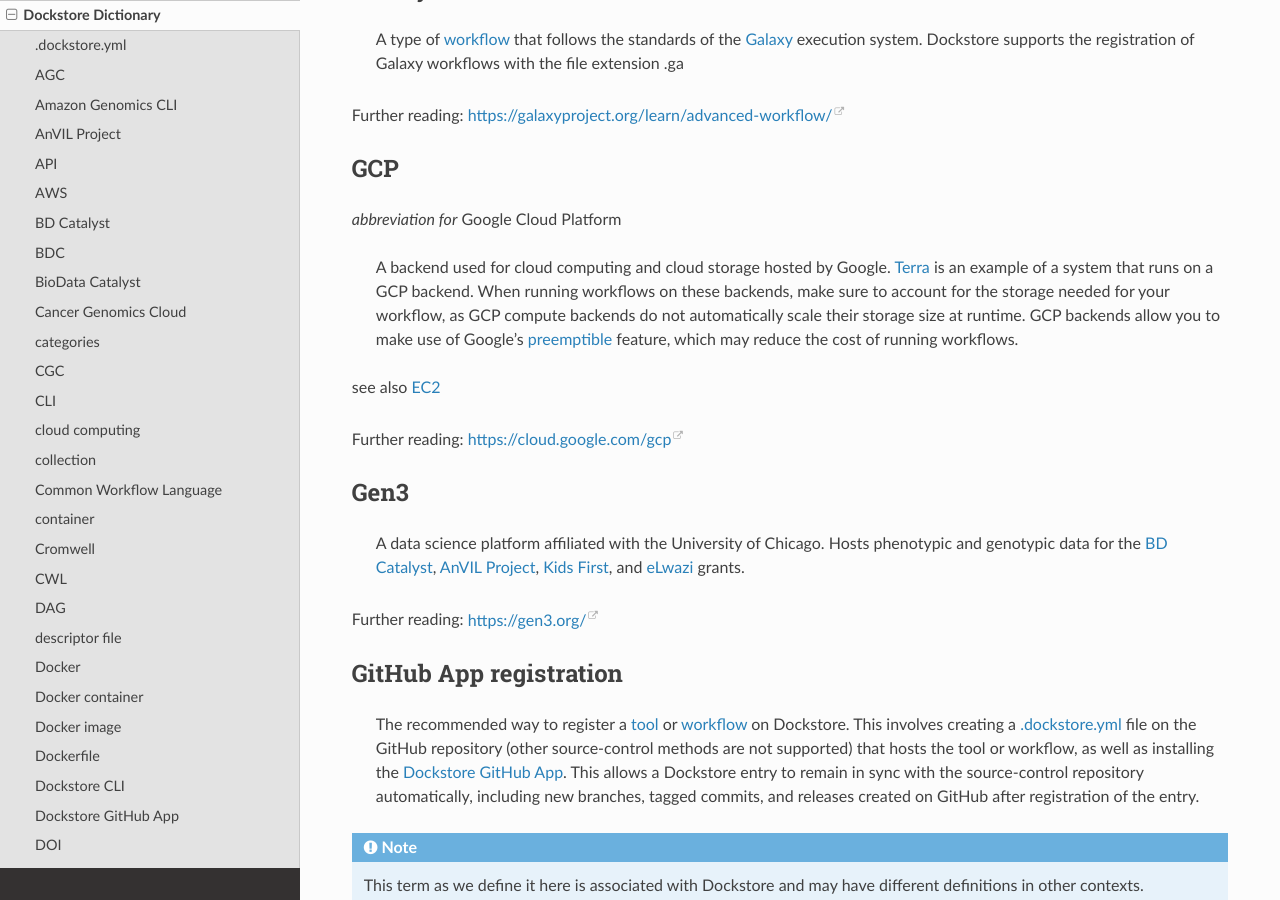
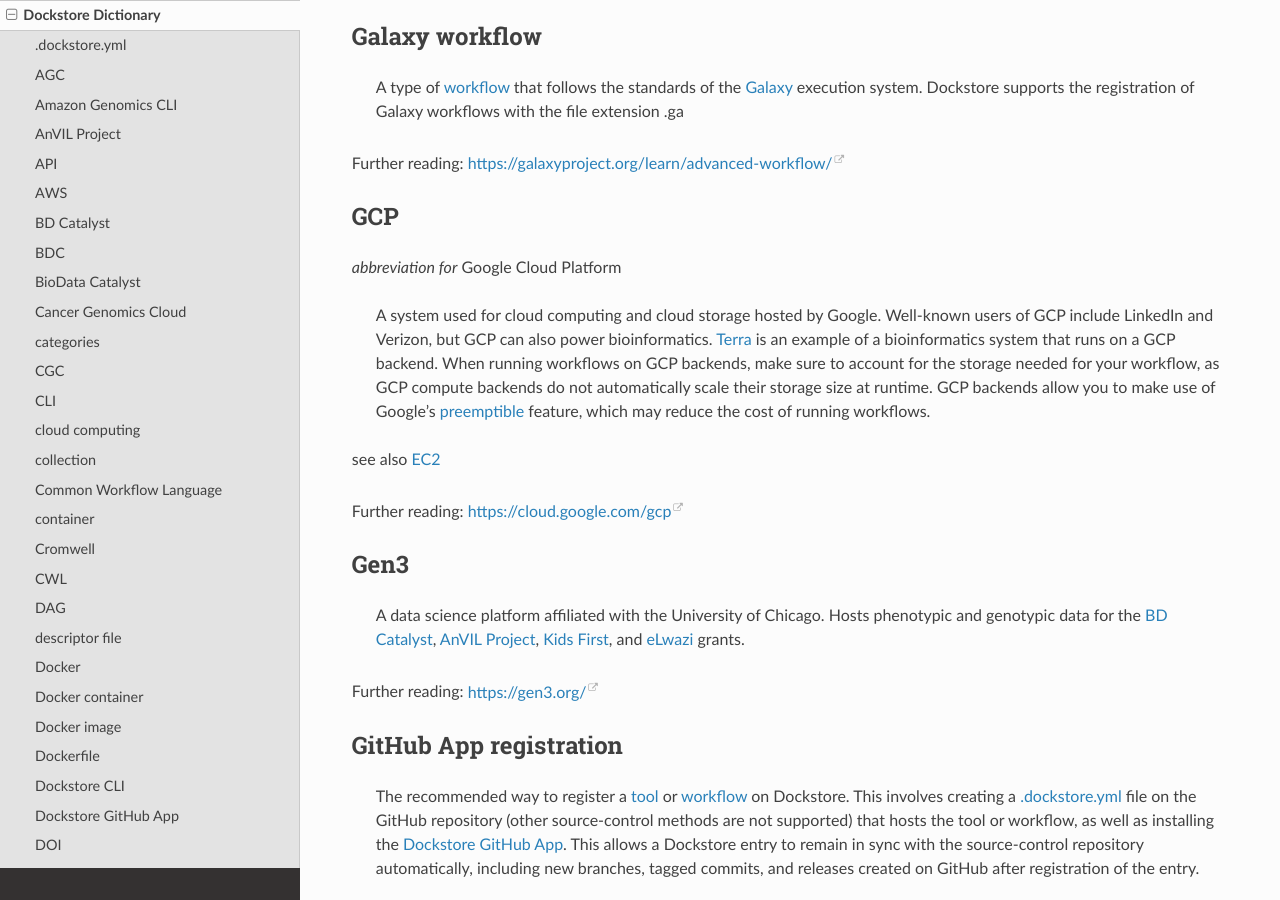
Before and after one commit to dockstore/dockstore-documentation, a Sphinx documentation site: the page built from docs/dictionary.rst, in a window 1280 px wide and 900 px high, scrolled down 8709 px. Built offline with Sphinx 7.4.7 and the Read the Docs theme 2.0.0, drawn with Linux system fonts in a browser that asks for light colours; some of the changed text lies outside the part shown.

Commit message:
non-backend entry updates for the other PR
in hindsight there was probably a better way of doing this

```diff
--- a/docs/_attic/glossary_entries.py
+++ b/docs/_attic/glossary_entries.py
@@ -23,10 +23,11 @@
 	acronym_full="[Amazon Genomics CLI]")
 
 AmazonGenomicsCLI = GlossEntry("Amazon Genomics CLI",
-	definition="A [CLI]-based tool that supports launching bioinformatics-related workflows on [AWS] cloud infrastructure. Supports the [WES] standard, and can communicate with the [Dockstore CLI].",
+	definition="A [CLI]-based tool that supports launching bioinformatics-related workflows on [AWS] cloud infrastructure. The [Dockstore CLI] can launch workflows on AWS using Amazon Genomics CLI's [WES] implementation.",
 	furtherreading="https://aws.amazon.com/blogs/industries/announcing-amazon-genomics-cli-preview/",
 	institute="",
-	pronunciation='')
+	pronunciation='',
+	seealso="[AGC]")
 
 AnVIL = GlossEntry("AnVIL Project",
 	acronym_full="Analysis Visualization and Informatics Labspace",
@@ -264,7 +265,7 @@
 
 GCP = GlossEntry("GCP",
 	acronym_full="Google Cloud Platform",
-	definition="A backend used for cloud computing and cloud storage hosted by Google. [Terra] is an example of a system that runs on a GCP backend. When running workflows on these backends, make sure to account for the storage needed for your workflow, as GCP compute backends do not automatically scale their storage size at runtime. GCP backends allow you to make use of Google's [preemptible] feature, which may reduce the cost of running workflows.",
+	definition="A system used for cloud computing and cloud storage hosted by Google. Well-known users of GCP include LinkedIn and Verizon, but GCP can also power bioinformatics. [Terra] is an example of a bioinformatics system that runs on a GCP backend. When running workflows on GCP backends, make sure to account for the storage needed for your workflow, as GCP compute backends do not automatically scale their storage size at runtime. GCP backends allow you to make use of Google's [preemptible] feature, which may reduce the cost of running workflows.",
 	furtherreading="https://cloud.google.com/gcp",
 	institute="",
 	pronunciation="",
--- a/docs/dictionary.rst
+++ b/docs/dictionary.rst
@@ -110,7 +110,9 @@
 
 Amazon Genomics CLI
 -------------------
-    A :ref:`dict CLI`-based tool that supports launching bioinformatics-related workflows on :ref:`dict AWS` cloud infrastructure. Supports the :ref:`dict WES` standard, and can communicate with the :ref:`dict Dockstore CLI`.
+    A :ref:`dict CLI`-based tool that supports launching bioinformatics-related workflows on :ref:`dict AWS` cloud infrastructure. The :ref:`dict Dockstore CLI` can launch workflows on AWS using Amazon Genomics CLI's :ref:`dict WES` implementation.
+
+see also :ref:`dict AGC`
 
 Further reading: `<https://aws.amazon.com/blogs/industries/announcing-amazon-genomics-cli-preview/>`_
 
@@ -504,7 +506,7 @@
 ---
 *abbreviation for* Google Cloud Platform
 
-    A backend used for cloud computing and cloud storage hosted by Google. :ref:`dict Terra` is an example of a system that runs on a GCP backend. When running workflows on these backends, make sure to account for the storage needed for your workflow, as GCP compute backends do not automatically scale their storage size at runtime. GCP backends allow you to make use of Google's :ref:`dict preemptible` feature, which may reduce the cost of running workflows.
+    A system used for cloud computing and cloud storage hosted by Google. Well-known users of GCP include LinkedIn and Verizon, but GCP can also power bioinformatics. :ref:`dict Terra` is an example of a bioinformatics system that runs on a GCP backend. When running workflows on GCP backends, make sure to account for the storage needed for your workflow, as GCP compute backends do not automatically scale their storage size at runtime. GCP backends allow you to make use of Google's :ref:`dict preemptible` feature, which may reduce the cost of running workflows.
 
 see also :ref:`dict EC2`
 
```
